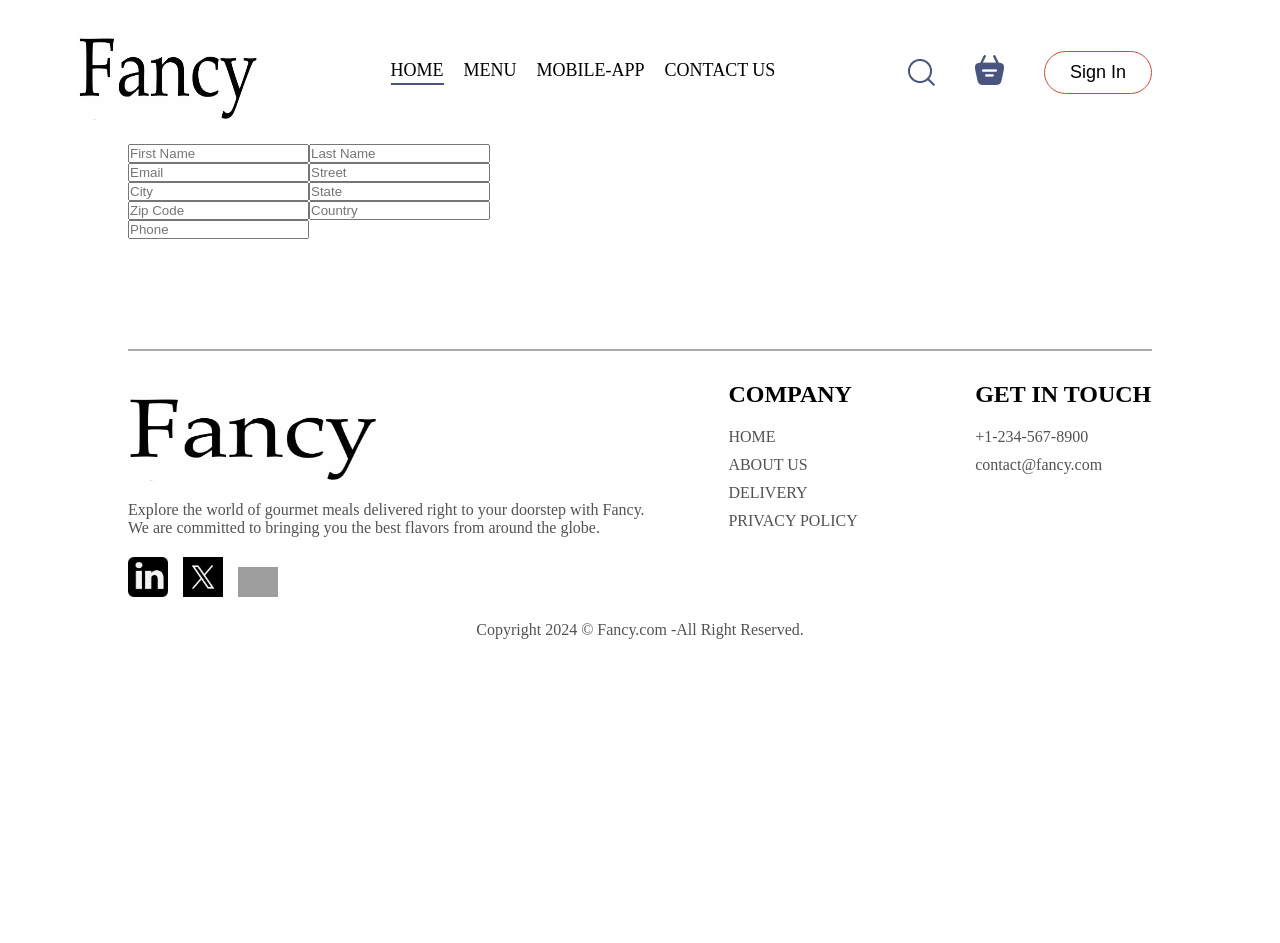
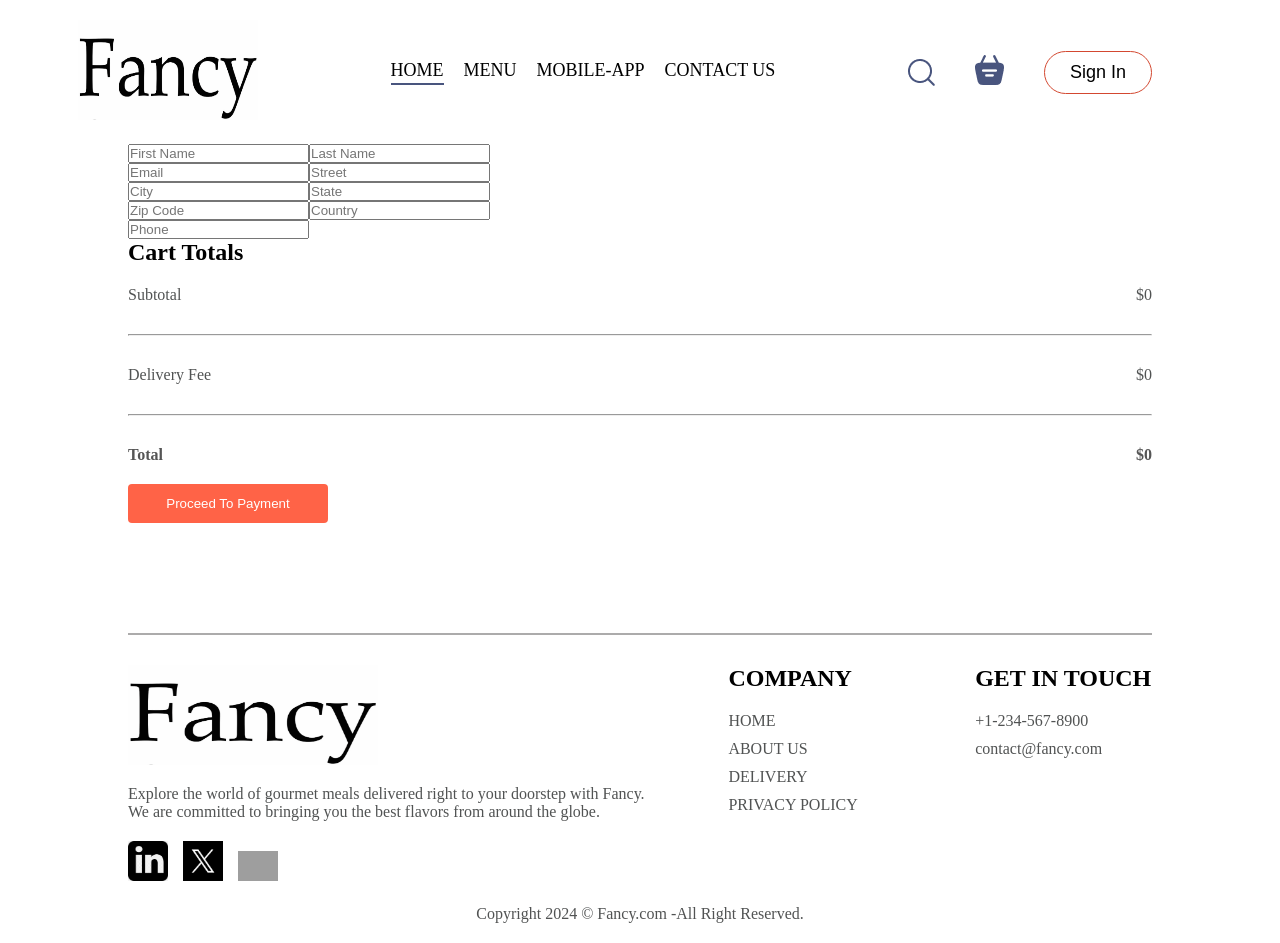
Before and after one commit to mehmetpektass/Food-Delivery-MERN-Stack, a React (Vite) app in the folder project/client/: page /order in a window 1280 px wide. Before the commit the page ends 800 px from the top, so only its background shows below. Built offline with nearby package versions, Linux system fonts and the light colour scheme; grey boxes are pictures that could not be loaded.

Commit message:
edited right side of place order page back

```diff
--- a/project/client/src/pages/PlaceOrder/PlaceOrder.jsx
+++ b/project/client/src/pages/PlaceOrder/PlaceOrder.jsx
@@ -23,7 +23,26 @@ const PlaceOrder = () => {
         </div>
         <input type="text" placeholder="Phone" />
       </div>
-
+      <div className="place-order-right">
+        <div className="cart-total">
+          <h2>Cart Totals</h2>
+          <div className="cart-total-details">
+            <p>Subtotal</p>
+            <p>${getTotalCartAmount()}</p>
+          </div>
+          <hr />
+          <div className="cart-total-details">
+            <p>Delivery Fee</p>
+            <p>${getTotalCartAmount() * 0.1}</p>
+          </div>
+          <hr />
+          <div className="cart-total-details">
+            <b>Total</b>
+            <b>${getTotalCartAmount() * 1.1}</b>
+          </div>
+          <button onClick={() => navigate("/order")}>Proceed To Payment</button>
+        </div>
+      </div>
     </form>
   );
 };
```
